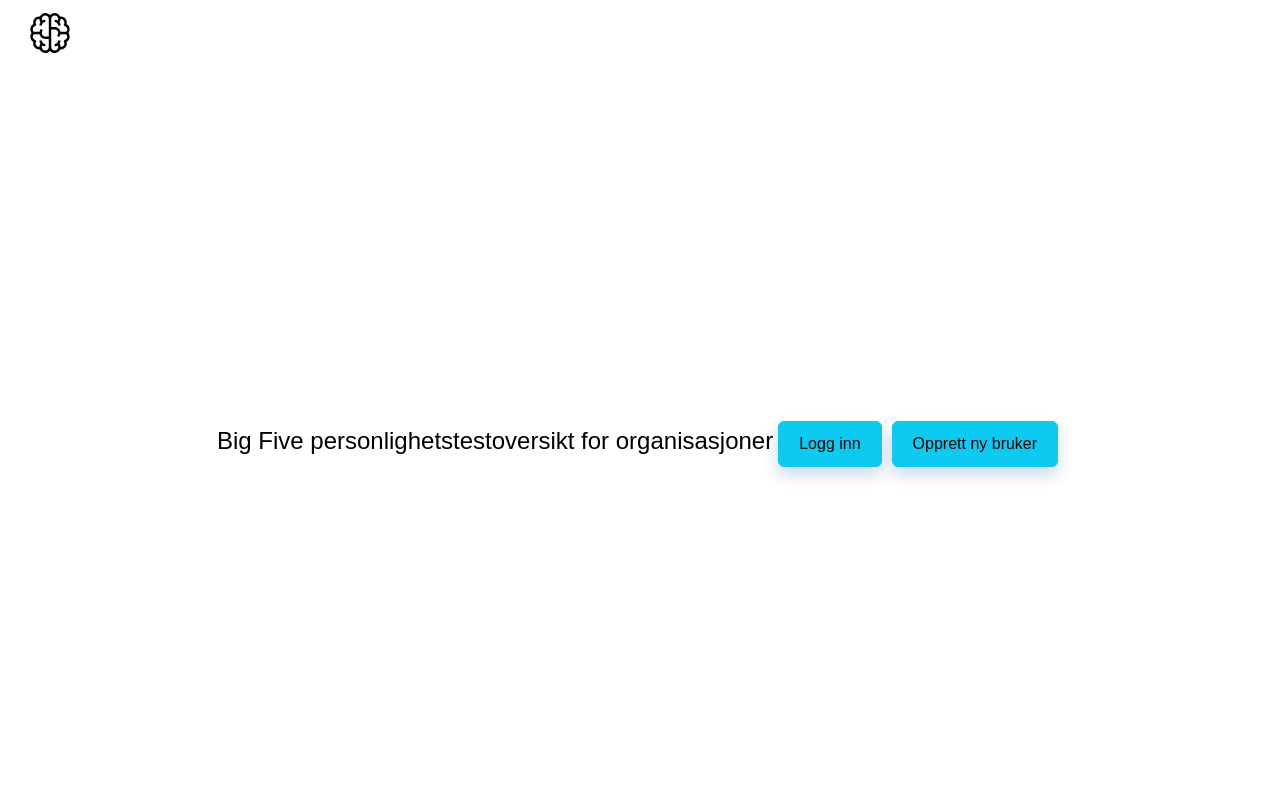
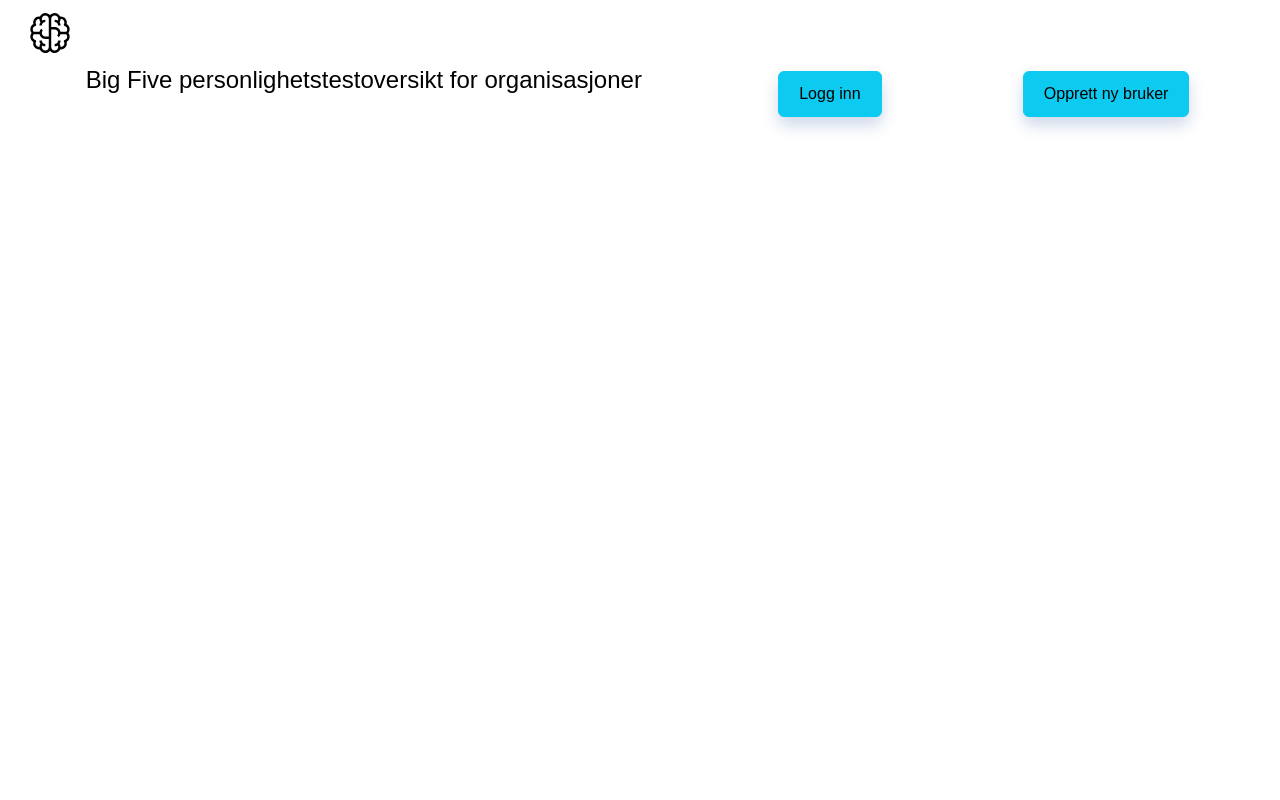
Before and after one commit to fielcool/app2000-gruppe13, a React (Create React App) app in the folder client/: page / in a window 1280 px wide. Shown: the top 800 px of the page. Built offline with nearby package versions, Linux system fonts and the light colour scheme.

Commit message:
modified:   client/src/App.css 	modified:   client/src/App.js

```diff
--- a/client/src/App.css
+++ b/client/src/App.css
@@ -110,12 +110,7 @@ a {
   justify-content: center;
   height: 100vh; /* Use full screen height */
 }
-.main-page{
-  display: flex;
-  align-items: center;
-  justify-content: center;
-  height:100vh;
-}
+
 .fp-button {
   margin: 5px;
 }
--- a/client/src/App.js
+++ b/client/src/App.js
@@ -21,7 +21,7 @@ export default function App() {
   return (
     <>
       <Header />
-      <div className="main-page text-center">
+      <div className="main text-center">
         <h1 >Big Five personlighetstestoversikt for organisasjoner</h1>
         <button onClick={handleUserLoginClick} className="btn btn-info btn-md fp-button shadow-custom">
           Logg inn
```
